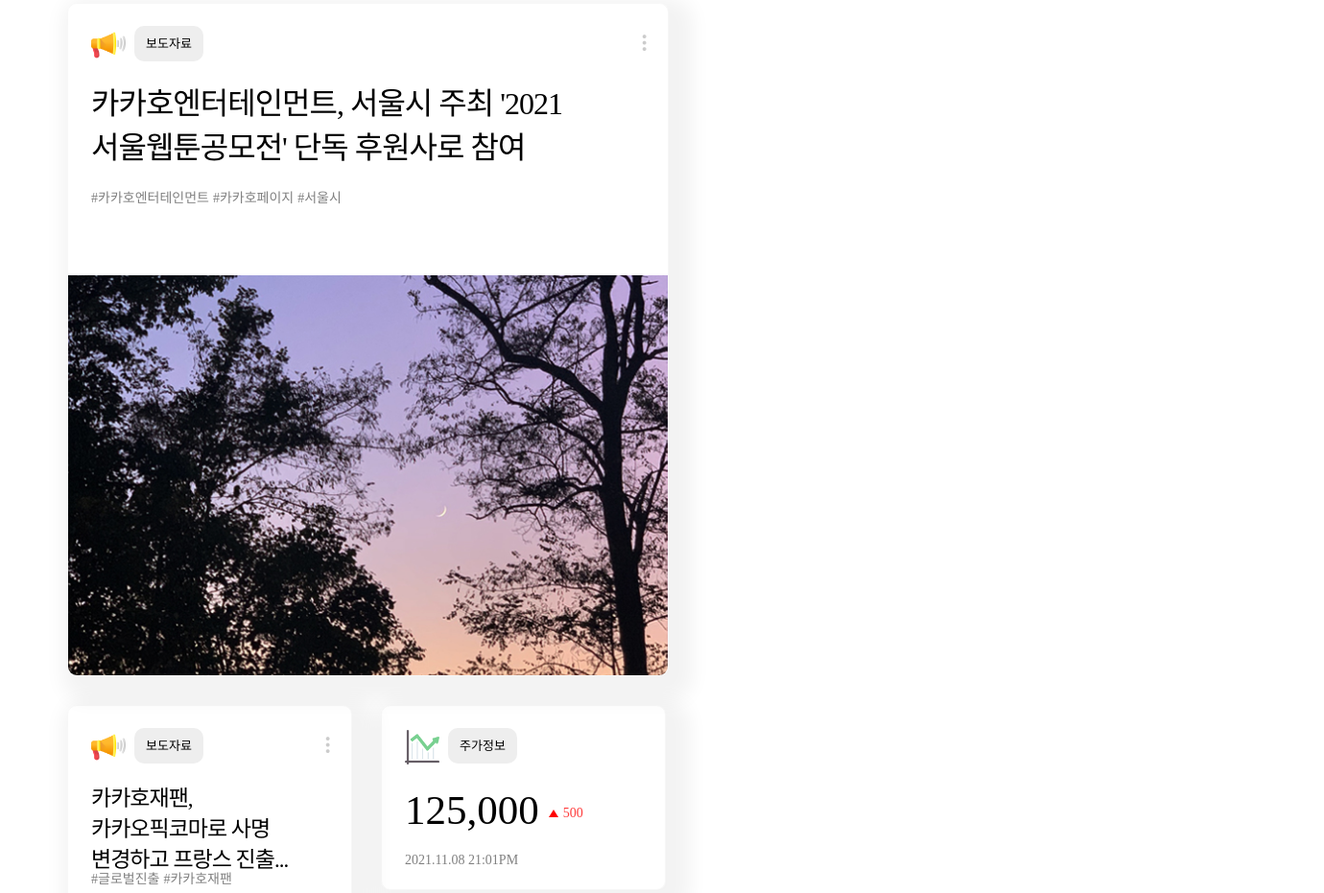
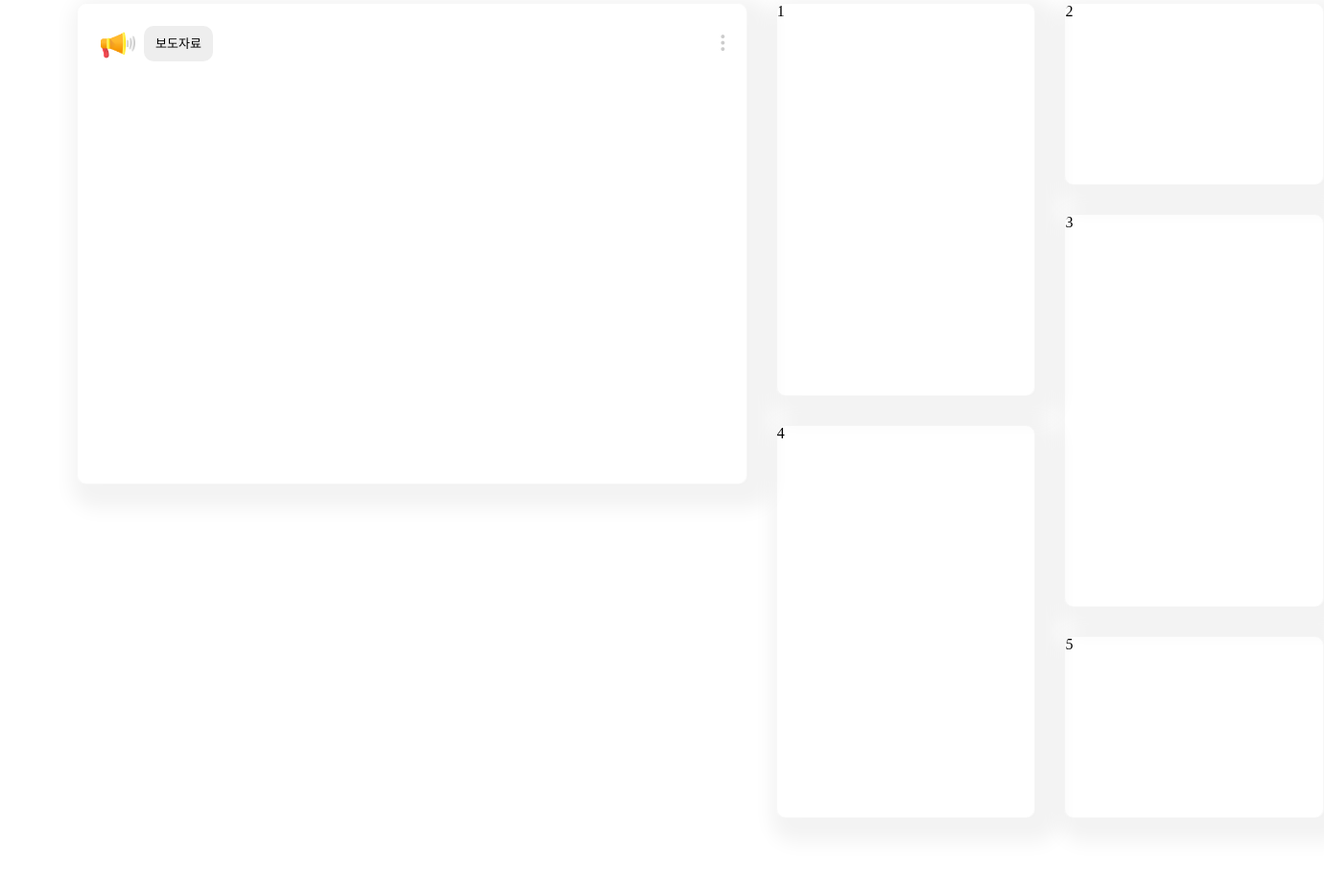
Before and after one commit to Jetty2020/kakaho-clone, a plain HTML site: page index.html in a window 1280 px wide. Shown: the part 398-1329 px from the top of the page at 96% size, 1380 px wide, since content can reach past the window. Drawn offline with nearby package versions, Linux system fonts and the light colour scheme; a web font is replaced by a local one.

Commit message:
그리드로 수정
auto-fill/fit 보완해야 함

```diff
--- a/index.html
+++ b/index.html
@@ -14,7 +14,7 @@
 
 <body>
     <header class="menu-bar">
-        <h1 class="menu-bar__title"><span class="sc-only">카카호</span>
+        <h1 class="menu-bar__title"><span class="sr-only">카카호</span>
             <a href="#"><img src="img/kakaho_logo.png" class="menu-bar__logo"></a>
         </h1>
         <nav>
@@ -32,32 +32,37 @@
         </nav>
     </header>
     <main>
-        <h2 class="sc-only">홈 본문</h2>
+        <h2 class="sr-only">홈 본문</h2>
         <header class="tit-main">
             <h3 class="tit-date">
                 <em>오늘의 카카호</em>
                 <span>11월 11일 화요일 소식입니다</span>
             </h3>
         </header>
-        <!-- 섹션 그리드로 다시 짜보기 -->
-        <section class="card-section">
-            <div class="card-wrap">
-                <article class="card card-main card-sticky">
+
+        <!-- grid 시작 -->
+        <section class="container">
+            <div class="main">
+                <article class="item main-item">
                     <header class="card-main__tit">
                         <div class="alarm">
                             <img class="alarm-icon" src="img/advertising.png" alt="">
                             <span class="alarm-text">보도자료</span>
                             <a href="#"><i class="bi bi-three-dots-vertical more "></i></a>
                         </div>
-                        <a href="#"><strong>카카호엔터테인먼트, 서울시 주최 '2021 서울웹툰공모전' 단독 후원사로 참여</strong></a>
-                        <span class="keyword">#카카호엔터테인먼트</span>
-                        <span class="keyword">#카카호페이지</span>
-                        <span class="keyword">#서울시</span>
                     </header>
-                    <a href="#"><img class="card-img" src="img/ee656c5a017c00001.jpg" art=""></a>
                 </article>
             </div>
-            <div class="card-wrap card-wrap__column">
+            <article class="item sub-item first">1</article>
+            <article class="item sub-item second">2</article>
+            <article class="item sub-item third">3</article>
+            <article class="item sub-item fourth">4</article>
+            <article class="item sub-item fifth">5</article>
+        </section>
+        <!-- grid 끝 -->
+
+        <!-- flex -->
+        <!-- <div class="card-wrap card-wrap__column">
                 <article class="card card-mid">
                     <header class="card-mid__tit">
                         <div class="alarm">
@@ -95,7 +100,7 @@
                             </div>
                             <div class="num-info">
                             <strong class="str-big">125,000</strong>
-                            <span class="sc-only">전일대비 상승</span>
+                            <span class="sr-only">전일대비 상승</span>
                             <span class="up"></span>
                             <span>500</span>
                             </div>
@@ -138,7 +143,8 @@
                     <img class="card-img" src="img/bg_home_culture_211111.png" art="">
                 </article>
             </div>
-        </section>
+        </section> -->
+        <!-- flex 끝 -->
     </main>
     <footer></footer>
 </body>
--- a/style.css
+++ b/style.css
@@ -1,13 +1,3 @@
-@media(max-width: 1040px) {
-    main {
-        display: block;
-        width: 640px;
-        padding: 0 10px;
-        margin: 0 auto;
-        box-sizing: border-box;
-    }
-}
-
 @font-face {
     font-family: 'Pretendard-SemiBold';
     src: url('https://cdn.jsdelivr.net/gh/Project-Noonnu/noonfonts_2107@1.1/Pretendard-SemiBold.woff') format('woff');
@@ -48,7 +38,7 @@ main {
     max-width: 1310px;
 }
 
-.sc-only {
+.sr-only {
     position: absolute;
     left: -9999px;
     /* text-indent: -9999px; */
@@ -60,7 +50,7 @@ main {
 }
 
 .menu-bar__title {
-    width: 11%;
+    width: 15%;
 }
 
 .menu-bar__menu {
@@ -191,8 +181,7 @@ h3 {
 }
 
 .card-main {
-    width: 625px;
-    max-height: 700px;
+    height: 700px;
     /* background: url('img/ee656c5a017c00001.jpg') no-repeat 0 200px;
     background-repeat: no-repeat;
     background-size: cover; */
@@ -372,6 +361,82 @@ h3 {
 }
 
 .card-img {
-    margin-top: 50px;
+    /* margin-top: 50px; */
     width: 900px;
 }
+
+/* 그리드 */
+
+.container {
+    display: grid;
+    grid-template-columns: repeat(auto-fit, minmax(1fr, auto));
+    grid-template-rows: repeat(4,190px);
+    gap: 30px;
+    width: 1300px;
+}
+
+.item {
+    border: 1px solid rgba(0, 0, 0, 0.03);
+    border-radius: 10px;
+    overflow: hidden;
+    box-shadow: 10px 10px 20px 15px rgba(0, 0, 0, 0.05);
+    transition: all 0.2s ease-in-out;
+}
+
+/* .sub-item {
+    width: 295px;
+} */
+
+.item:hover {
+    box-shadow: 1px 10px 12px 9px rgba(0, 0, 0, 0.08);
+    transform: translateY(-10px);
+}
+
+.main-item {
+    position: sticky;
+    top: 0px;
+    height: 500px;
+}
+
+.main {
+    grid-column: 1 / 3;
+    grid-row: 1 / 5;
+}
+
+.first {
+    grid-column: 3 / 4;
+    grid-row: 1 / 3;
+}
+
+.second {
+    grid-column: 4 / 5;
+    grid-row: 1 / 2;
+}
+
+.third {
+    grid-column: 4 / 5;
+    grid-row: 2 / 4;
+}
+
+.fourth {
+    grid-column: 3 / 4;
+    grid-row: 3 / 5;
+}
+
+.fifth {
+    grid-column: 4 / 5;
+    grid-row: 4 / 5;
+}
+
+@media(max-width: 1420px) {
+    main {
+        display: block;
+        padding: 0 10px;
+        margin: 0 auto;
+        box-sizing: border-box;
+    }
+
+    /* .container {
+        max-width: 1000px;
+    } */
+}
```
